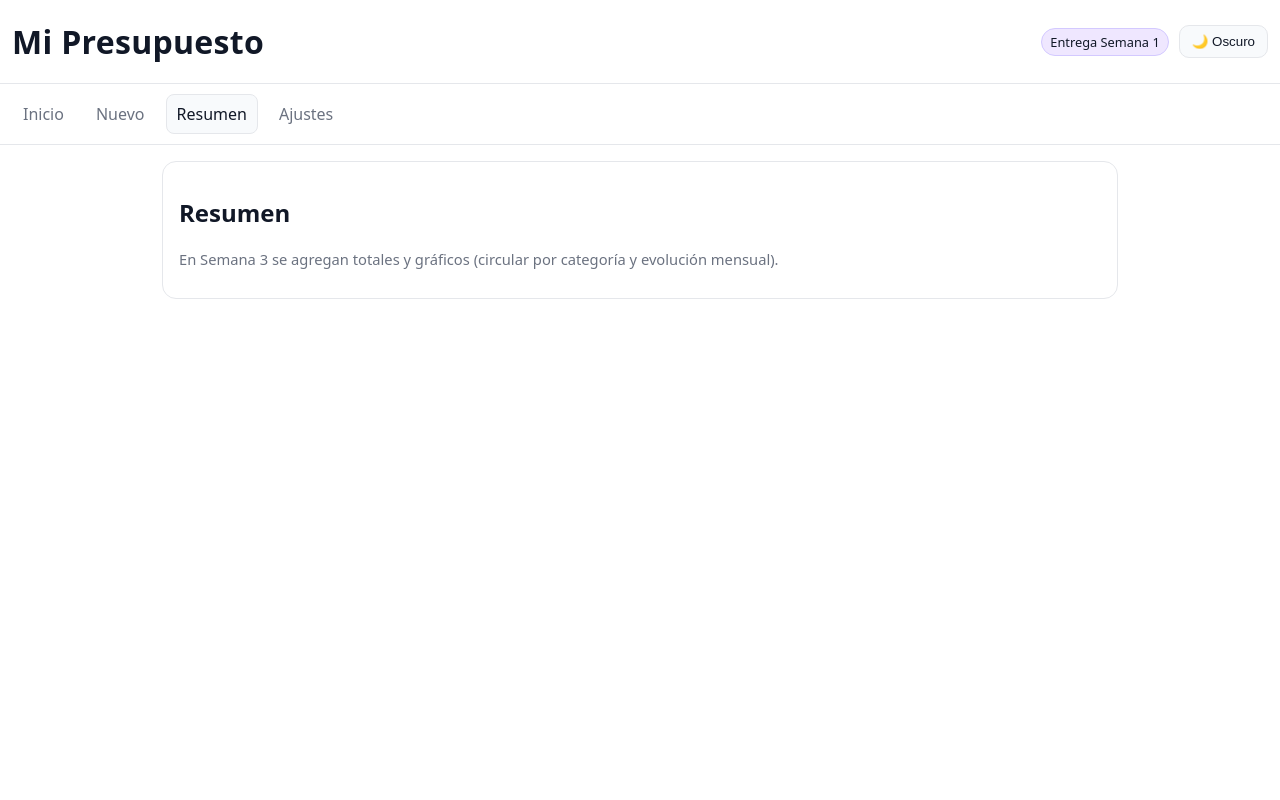
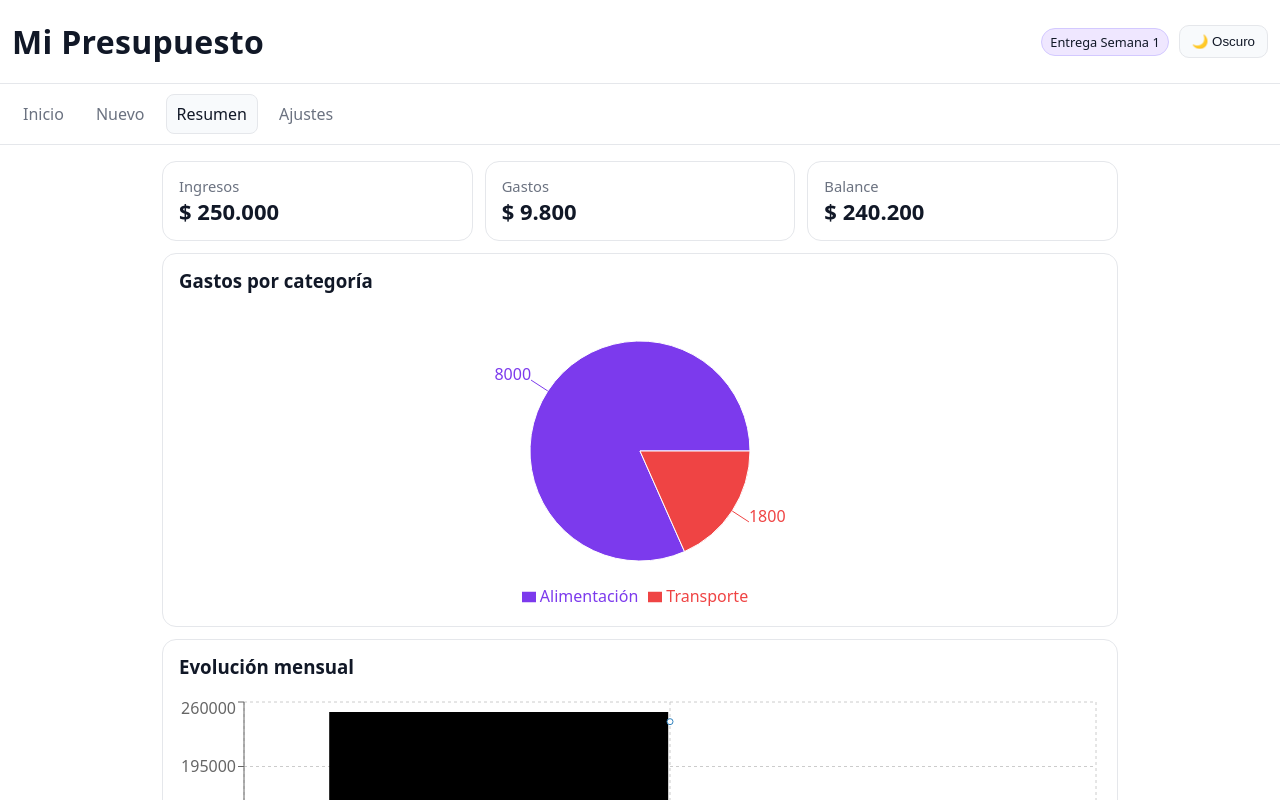
Before and after one commit to liamcohenn/EFSIfinal, a React (Vite) app in the folder tpfinalEFSI/: page /resumen in a window 1280 px wide. Shown: the top 800 px of the page. Built offline with nearby package versions, Linux system fonts and the light colour scheme.

Commit message:
graficos

```diff
--- /dev/null
+++ b/tpfinalEFSI/src/components/ChartEvolucionMensual.jsx
@@ -0,0 +1,26 @@
+import { ResponsiveContainer, BarChart, Bar, XAxis, YAxis, CartesianGrid, Tooltip, Legend, Line, ComposedChart } from "recharts";
+
+export default function ChartEvolucionMensual({ data }) {
+  if (!data || data.length === 0) {
+    return <div className="card helper">No hay datos mensuales para graficar.</div>;
+  }
+  return (
+    <div className="card">
+      <h3 style={{marginTop:0}}>Evolución mensual</h3>
+      <div style={{width:'100%', height:320}}>
+        <ResponsiveContainer>
+          <ComposedChart data={data}>
+            <CartesianGrid strokeDasharray="3 3" />
+            <XAxis dataKey="month" />
+            <YAxis />
+            <Tooltip />
+            <Legend />
+            <Bar dataKey="ingresos" name="Ingresos" />
+            <Bar dataKey="gastos" name="Gastos" />
+            <Line type="monotone" dataKey="balance" name="Balance" />
+          </ComposedChart>
+        </ResponsiveContainer>
+      </div>
+    </div>
+  );
+}
--- /dev/null
+++ b/tpfinalEFSI/src/components/ChartGastosPorCategoria.jsx
@@ -0,0 +1,25 @@
+import { PieChart, Pie, Cell, Tooltip, Legend, ResponsiveContainer } from "recharts";
+
+const COLORS = ["#7c3aed","#ef4444","#10b981","#f59e0b","#3b82f6","#14b8a6","#e11d48","#6b7280"];
+
+export default function ChartGastosPorCategoria({ data }) {
+  if (!data || data.length === 0) {
+    return <div className="card helper">No hay gastos para graficar por categoría.</div>;
+  }
+  return (
+    <div className="card">
+      <h3 style={{marginTop:0}}>Gastos por categoría</h3>
+      <div style={{width:'100%', height:300}}>
+        <ResponsiveContainer>
+          <PieChart>
+            <Pie dataKey="value" data={data} outerRadius={110} label>
+              {data.map((_, i) => <Cell key={i} fill={COLORS[i % COLORS.length]} />)}
+            </Pie>
+            <Tooltip />
+            <Legend />
+          </PieChart>
+        </ResponsiveContainer>
+      </div>
+    </div>
+  );
+}
--- /dev/null
+++ b/tpfinalEFSI/src/components/SummaryCards.jsx
@@ -0,0 +1,17 @@
+export default function SummaryCards({ ingresos, gastos, balance }) {
+    const fmt = n => new Intl.NumberFormat('es-AR', { style:'currency', currency:'ARS', maximumFractionDigits:0 }).format(n || 0);
+    const kpi = (label, value, extraClass) => (
+      <div className={`card`} style={{flex:1}}>
+        <div className="helper">{label}</div>
+        <div style={{fontSize:22, fontWeight:700}} className={extraClass}>{fmt(value)}</div>
+      </div>
+    );
+
+    return (
+      <div style={{display:'grid', gap:12, gridTemplateColumns:'repeat(auto-fit, minmax(200px, 1fr))'}}>
+        {kpi('Ingresos', ingresos, 'kpi-ingreso')}
+        {kpi('Gastos', gastos, 'kpi-gasto')}
+        {kpi('Balance', balance, balance >= 0 ? 'kpi-ingreso' : 'kpi-gasto')}
+      </div>
+    );
+  }
--- a/tpfinalEFSI/src/pages/Resumen.jsx
+++ b/tpfinalEFSI/src/pages/Resumen.jsx
@@ -1,11 +1,20 @@
+import { useMovimientos } from "../context/MovimientosContext";
+import { gastosPorCategoria, evolucionMensual, totales } from "../utils/aggregations";
+import SummaryCards from "../components/SummaryCards";
+import ChartGastosPorCategoria from "../components/ChartGastosPorCategoria";
+import ChartEvolucionMensual from "../components/ChartEvolucionMensual";
+
 export default function Resumen(){
-  // Semana 3: Totales + gráficos (Recharts/Chart.js)
+  const { movimientos } = useMovimientos();
+  const t = totales(movimientos);
+  const porCat = gastosPorCategoria(movimientos);
+  const evo = evolucionMensual(movimientos);
+
   return (
-    <section className="card">
-      <h2>Resumen</h2>
-      <p className="helper">
-        En Semana 3 se agregan totales y gráficos (circular por categoría y evolución mensual).
-      </p>
+    <section style={{display:'grid', gap:12}}>
+      <SummaryCards ingresos={t.ingresos} gastos={t.gastos} balance={t.balance} />
+      <ChartGastosPorCategoria data={porCat} />
+      <ChartEvolucionMensual data={evo} />
     </section>
-  )
+  );
 }
--- /dev/null
+++ b/tpfinalEFSI/src/utils/aggregations.js
@@ -0,0 +1,40 @@
+export function isGasto(m) { return m.tipo === "Gasto"; }
+export function isIngreso(m) { return m.tipo === "Ingreso"; }
+
+export function sum(arr, sel = x => x) {
+  return arr.reduce((acc, it) => acc + Number(sel(it) || 0), 0);
+}
+
+export function totales(movs) {
+  const ingresos = sum(movs.filter(isIngreso), m => m.monto);
+  const gastos = sum(movs.filter(isGasto), m => m.monto);
+  return { ingresos, gastos, balance: ingresos - gastos };
+}
+
+export function gastosPorCategoria(movs) {
+  const map = new Map();
+  movs.filter(isGasto).forEach(m => {
+    map.set(m.categoria, (map.get(m.categoria) || 0) + Number(m.monto));
+  });
+  return Array.from(map.entries()).map(([name, value]) => ({ name, value }));
+}
+
+function ymKey(d) {
+  const dt = new Date(d);
+  return `${dt.getFullYear()}-${String(dt.getMonth()+1).padStart(2,'0')}`;
+}
+
+export function evolucionMensual(movs) {
+  const map = new Map();
+  movs.forEach(m => {
+    const k = ymKey(m.fecha);
+    const prev = map.get(k) || { month: k, ingresos: 0, gastos: 0 };
+    if (isIngreso(m)) prev.ingresos += Number(m.monto);
+    else prev.gastos += Number(m.monto);
+    map.set(k, prev);
+  });
+  const arr = Array.from(map.values())
+    .map(r => ({ ...r, balance: r.ingresos - r.gastos }))
+    .sort((a,b) => a.month.localeCompare(b.month));
+  return arr;
+}
```
